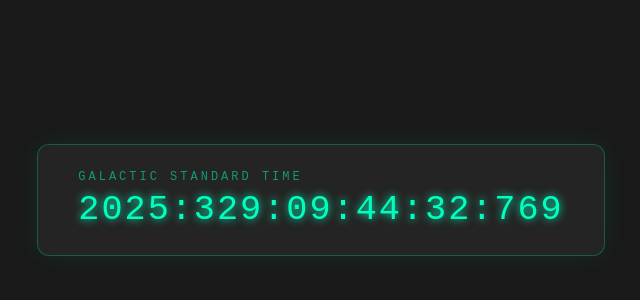
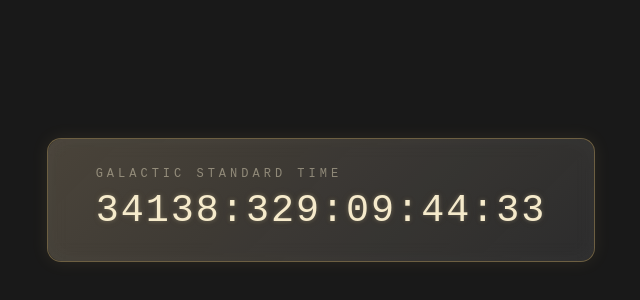
Before and after one commit to 3211/GST-Clock, a website: page index.html in a window 1280 px wide. Shown: the part 200-500 px from the top of the page, without its empty margins (319-959 px from the left). Drawn offline with Linux system fonts and the light colour scheme.

Commit message:
Update index.html

```diff
--- a/index.html
+++ b/index.html
@@ -7,39 +7,65 @@
       body {
         margin: 0;
         padding: 0;
-        background: rgba(25, 25, 25); /* deep sci-fi black */
+        background: rgb(25, 25, 25); /* Matches Notion dark mode */
         font-family: "JetBrains Mono", monospace;
-        height: 100vh;
         display: flex;
         justify-content: center;
         align-items: center;
+        height: 100vh;
       }
 
       .panel {
-        padding: 25px 40px;
-        border-radius: 12px;
-        background: rgba(255, 255, 255, 0.05);
-        border: 1px solid rgba(0, 255, 170, 0.25);
-        backdrop-filter: blur(6px);
-        box-shadow: 0 0 30px rgba(0, 255, 170, 0.08);
+        padding: 28px 48px;
+        border-radius: 14px;
+
+        /* Soft glass */
+        background: rgba(255, 255, 255, 0.04);
+        backdrop-filter: blur(10px);
+
+        /* Muted luxury gold + silver edge */
+        border: 1px solid rgba(255, 215, 130, 0.34);
+        box-shadow:
+          0 0 18px rgba(255, 215, 130, 0.08),
+          inset 0 0 25px rgba(255, 255, 255, 0.03);
+
+        /* Subtle metallic gradient edge */
+        position: relative;
+      }
+
+      .panel::before {
+        content: "";
+        position: absolute;
+        inset: 0;
+        border-radius: 14px;
+        pointer-events: none;
+        background: linear-gradient(
+          135deg,
+          rgba(255, 220, 165, 0.18),
+          rgba(200, 200, 210, 0.06)
+        );
+        mix-blend-mode: overlay;
       }
 
       #gst {
-        font-size: 2.2rem;
-        color: #00ffbf;
+        font-size: 2.4rem;
+        color: #f5e9c9; /* warm muted gold */
         letter-spacing: 2px;
-        text-shadow: 0 0 8px #00ffbf;
+        text-shadow:
+          0 0 4px rgba(255, 236, 180, 0.25),
+          0 0 12px rgba(200, 180, 120, 0.08);
       }
 
       .label {
         text-transform: uppercase;
-        color: #00ffbf88;
+        color: rgba(245, 233, 201, 0.45);
         font-size: 0.75rem;
-        letter-spacing: 3px;
-        margin-bottom: 6px;
+        letter-spacing: 4px;
+        margin-bottom: 8px;
       }
     </style>
   </head>
+
   <body>
     <div class="panel">
       <div class="label">Galactic Standard Time</div>
@@ -49,21 +75,21 @@
     <script>
       function updateGST() {
         const d = new Date();
-        const year = d.getFullYear();
+        const baseYear = d.getFullYear() + 32113;
+
         const day = String(
-          Math.floor((d - new Date(year, 0, 0)) / 86400000)
+          Math.floor((d - new Date(d.getFullYear(), 0, 0)) / 86400000)
         ).padStart(3, "0");
+
         const hh = String(d.getHours()).padStart(2, "0");
         const mm = String(d.getMinutes()).padStart(2, "0");
         const ss = String(d.getSeconds()).padStart(2, "0");
-        const ms = String(d.getMilliseconds()).padStart(3, "0");
 
-        document.getElementById(
-          "gst"
-        ).textContent = `${year}:${day}:${hh}:${mm}:${ss}:${ms}`;
+        document.getElementById("gst").textContent =
+          `${baseYear}:${day}:${hh}:${mm}:${ss}`;
       }
 
-      setInterval(updateGST, 251);
+      setInterval(updateGST, 250);
       updateGST();
     </script>
   </body>
```
